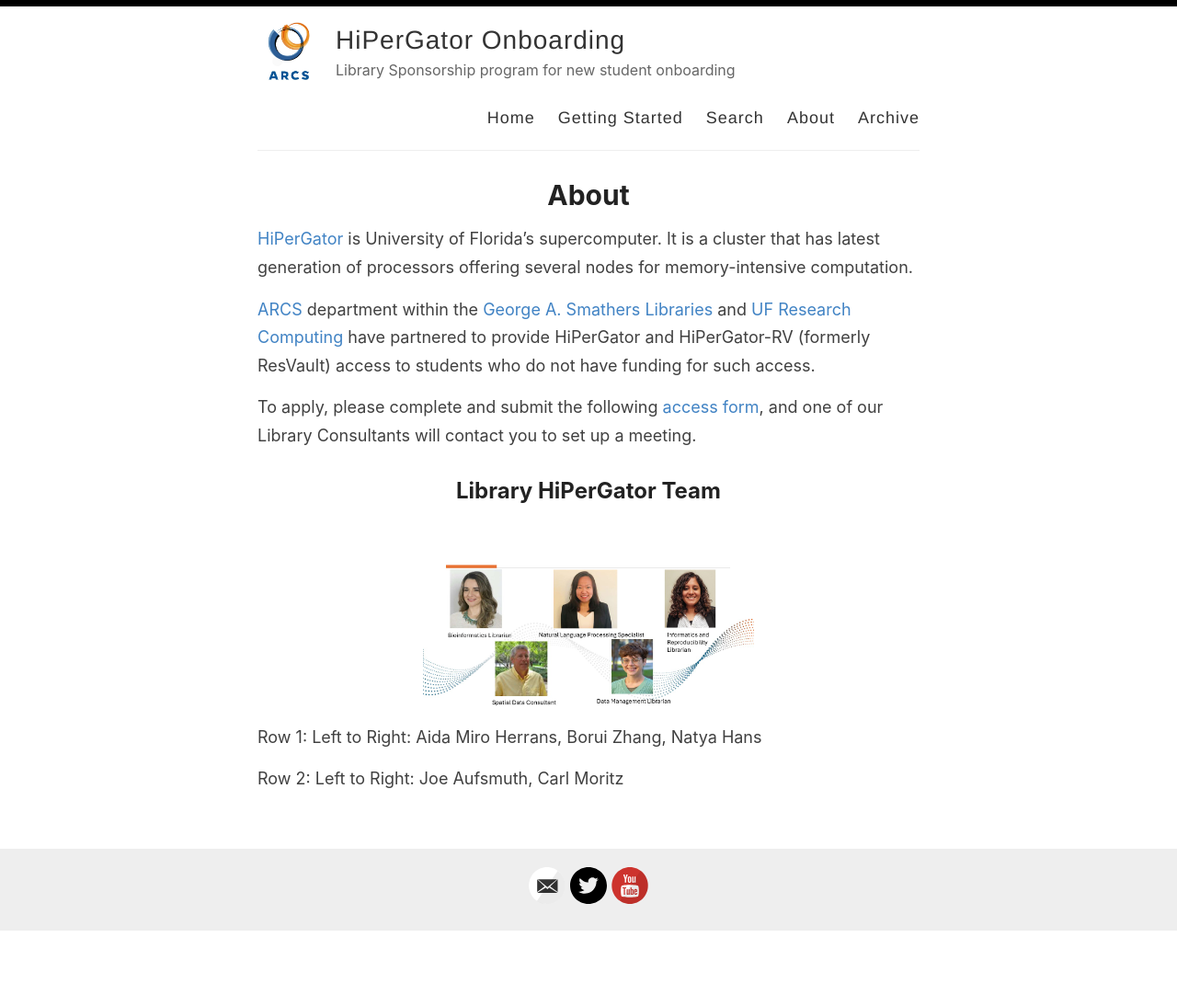
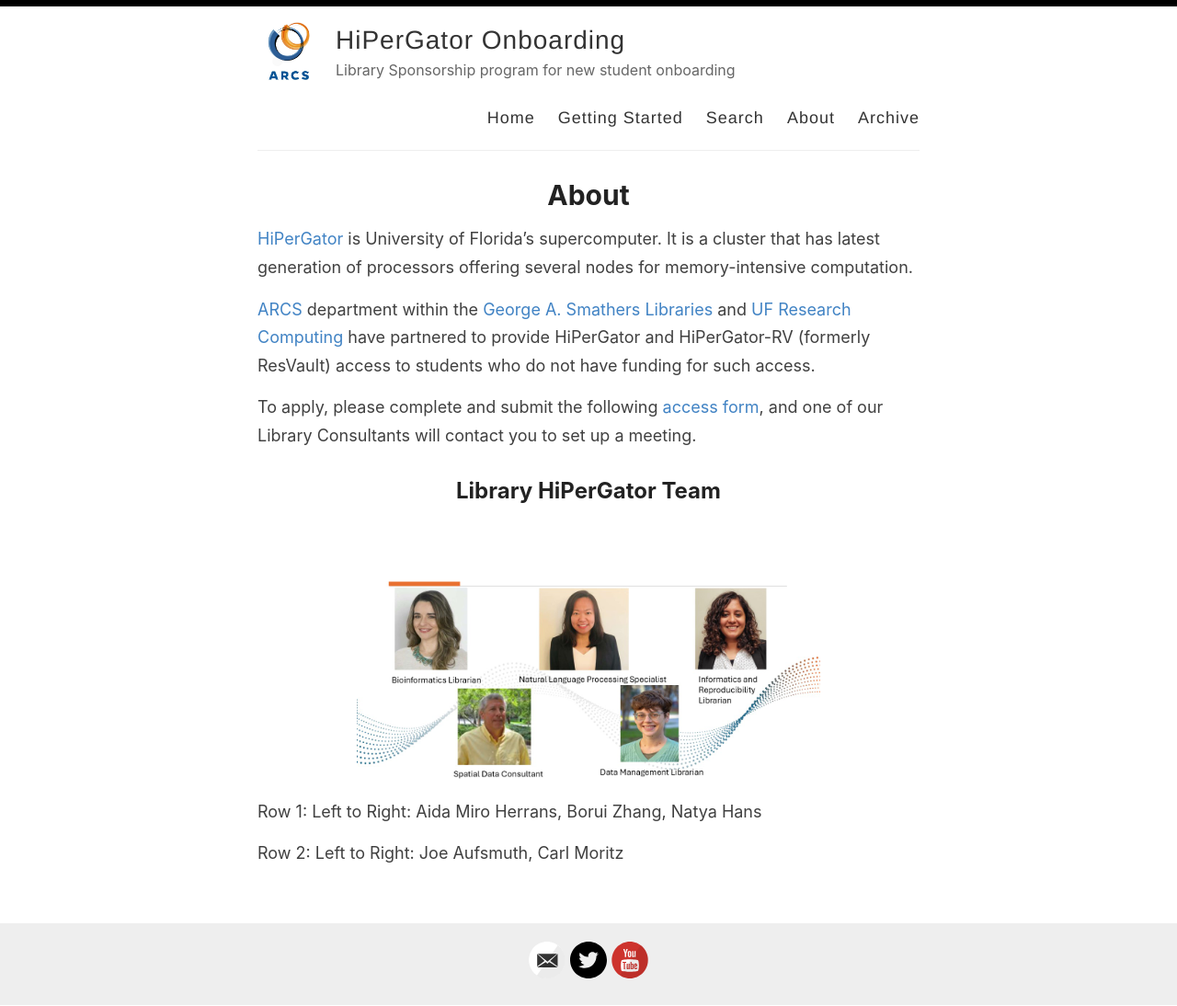
Before and after one commit to NatyaHans/HiPerGatorOnboarding, a Jekyll site: the page built from _pages/about.md, in a window 1280 px wide. Shown: the whole page at 92% size. Built offline with Jekyll 4.4.1, drawn with Linux system fonts in a browser that asks for light colours; before the commit the page ends 1013 px from its top, so only the background shows below that.

Commit message:
Update about.md

```diff
--- a/_pages/about.md
+++ b/_pages/about.md
@@ -12,7 +12,7 @@ latest generation of processors offering several nodes for memory-intensive comp
 To apply, please complete and submit the following [access form](https://arcs.uflib.ufl.edu/student-hipergator-request/), and one of our Library Consultants will contact you to set up a meeting.
 
 ## Library HiPerGator Team
-<img src="http://NatyaHans.github.io/HiPerGatorOnboarding/images/Slide1.jpg" alt="Team" style="width:50%">
+<img src="http://NatyaHans.github.io/HiPerGatorOnboarding/images/Slide1.jpg" alt="Team" style="width:70%">
 
 Row 1: Left to Right: Aida Miro Herrans, Borui Zhang, Natya Hans
 
```
